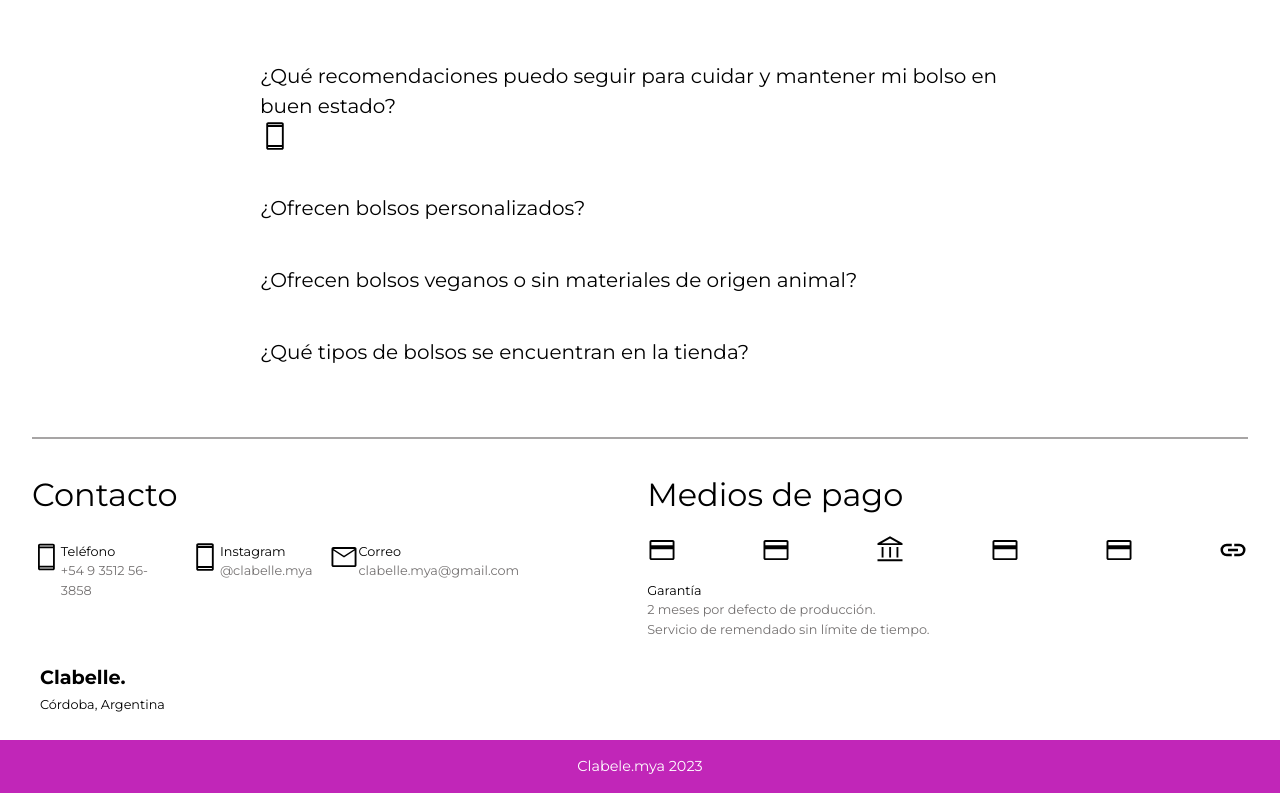
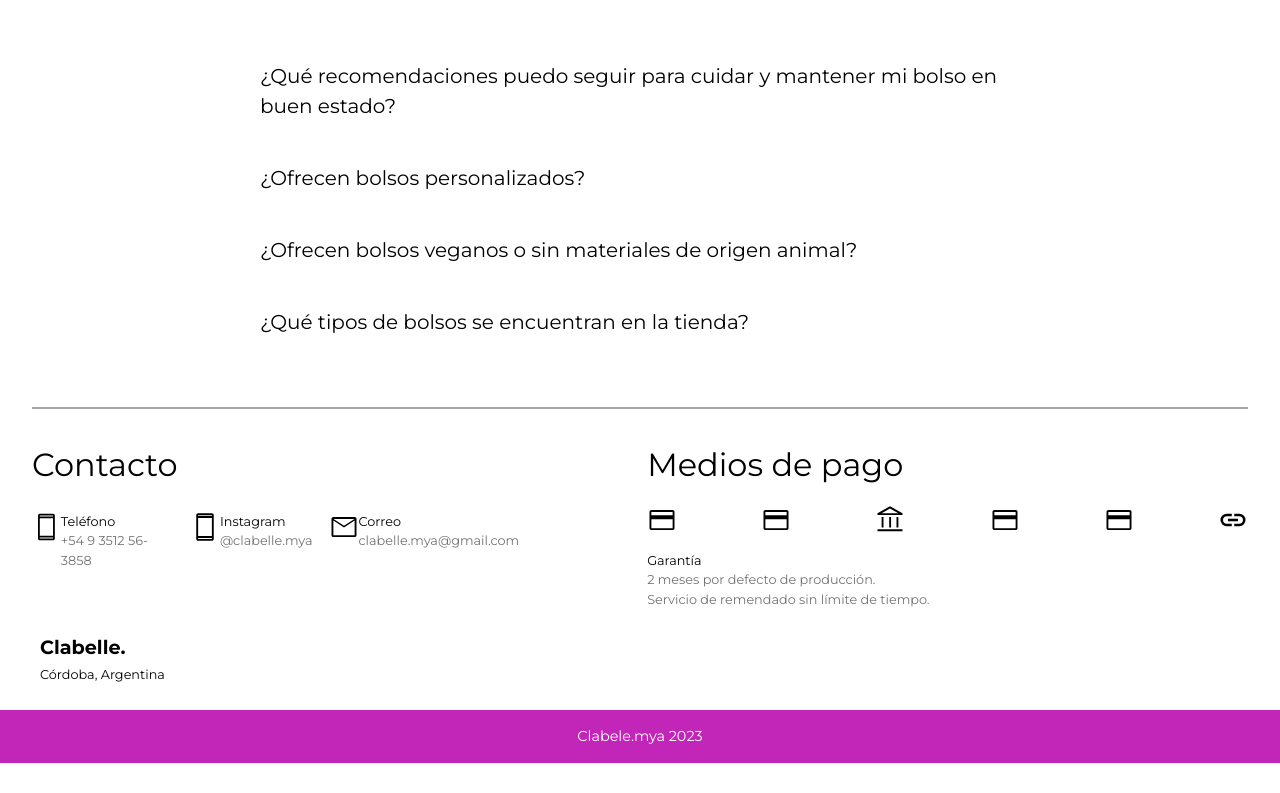
Before and after one commit to AgustinCamassa/Clabelle-E-commerce, a React (Vite) app: page /# in a window 1280 px wide. Shown: the part 1559-2352 px from the top of the page. After the commit the page ends 2322 px from the top, so only its background shows below. Built offline with nearby package versions, Linux system fonts and the light colour scheme.

Commit message:
add patch

```diff
--- a/src/components/preguntas/preguntas.jsx
+++ b/src/components/preguntas/preguntas.jsx
@@ -16,14 +16,6 @@ const preguntas = () => {
         <label htmlFor="btn-acordeon1">
           ¿Qué recomendaciones puedo seguir para cuidar y mantener mi bolso en
           buen estado?
-          <svg
-                xmlns="http://www.w3.org/2000/svg"
-                height="30"
-                viewBox="0 -960 960 960"
-                width="30"
-              >
-                <path d="M260-40q-24 0-42-18t-18-42v-760q0-24 18-42t42-18h440q24 0 42 18t18 42v760q0 24-18 42t-42 18H260Zm0-90v30h440v-30H260Zm0-60h440v-580H260v580Zm0-640h440v-30H260v30Zm0 0v-30 30Zm0 700v30-30Z" />
-              </svg>
         </label>
 
         <div className="contenido-acordeon">
```
